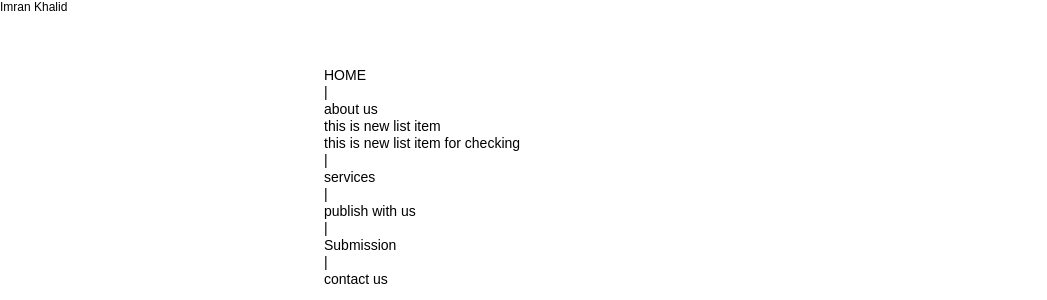
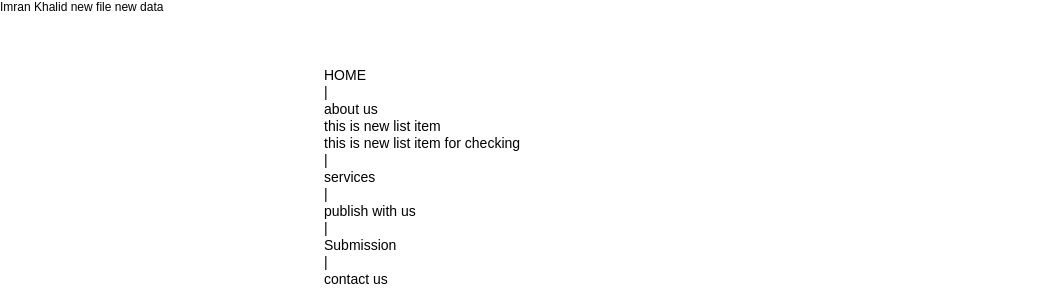
Before and after one commit to desi-developer/my-github-work, a plain HTML site: page about_us.html in a window 1280 px wide. Shown: the top 300 px of the page, without its empty margins (0-1047 px from the left). Drawn offline with Linux system fonts and the light colour scheme; files that its build step writes are made by us from their sources.

Commit message:
new commits

```diff
--- a/about_us.html
+++ b/about_us.html
@@ -11,7 +11,7 @@
 </head>
 <body>
 
- Imran Khalid
+ Imran Khalid new file new data
 
 	<table style="height:100% ;margin:0 auto; width:766px;"  cellspacing="0" cellpadding="0" >
   <tr>
```
